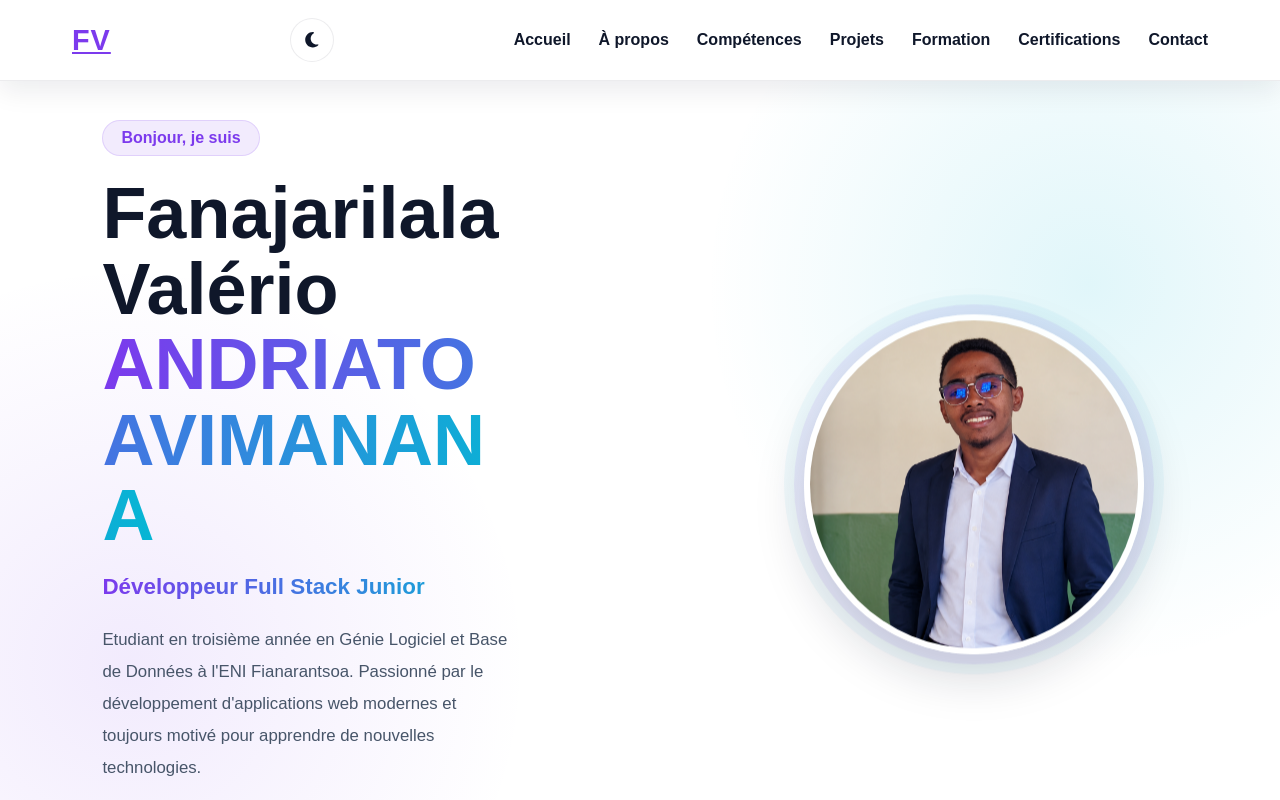
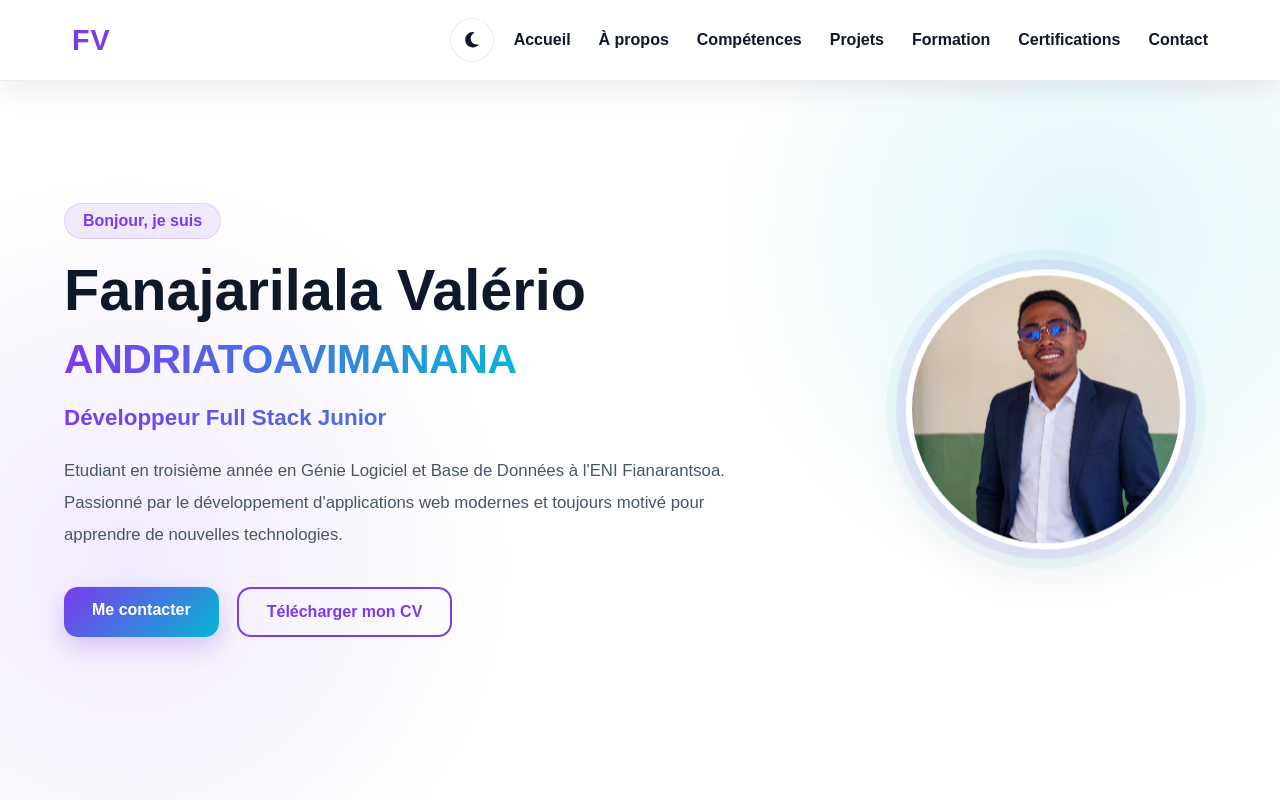
Before and after one commit to Fanajaval/mon-portfolio, a React (Vite) app: page / in a window 1280 px wide. Shown: the top 800 px of the page. Built offline with nearby package versions, Linux system fonts and the light colour scheme.

Commit message:
correction global

```diff
--- a/src/App.jsx
+++ b/src/App.jsx
@@ -23,6 +23,11 @@ function App() {
 
     if (savedTheme) {
       setTheme(savedTheme);
+      return;
+    }
+
+    if (window.matchMedia("(prefers-color-scheme: dark)").matches) {
+      setTheme("dark");
     }
 
   }, []);
--- a/src/styles/Certifications.css
+++ b/src/styles/Certifications.css
@@ -319,6 +319,30 @@
   line-height: 1.5;
 }
 
+[data-theme="dark"] .certifications {
+  background:
+    radial-gradient(
+      circle at 85% 20%,
+      rgba(6, 182, 212, 0.10),
+      transparent 30%
+    ),
+    radial-gradient(
+      circle at 10% 70%,
+      rgba(124, 58, 237, 0.12),
+      transparent 30%
+    ),
+    var(--background-color);
+}
+
+[data-theme="dark"] .cert-image-container {
+  background:
+    linear-gradient(
+      135deg,
+      rgba(124, 58, 237, 0.10),
+      rgba(6, 182, 212, 0.10)
+    );
+}
+
 @media (max-width: 992px) {
   .certifications {
     padding: 90px 6%;
--- a/src/styles/Contact.css
+++ b/src/styles/Contact.css
@@ -308,6 +308,21 @@
   font-size: 0.95rem;
 }
 
+[data-theme="dark"] .contact {
+  background:
+    radial-gradient(
+      circle at 85% 20%,
+      rgba(6, 182, 212, 0.10),
+      transparent 30%
+    ),
+    radial-gradient(
+      circle at 10% 75%,
+      rgba(124, 58, 237, 0.12),
+      transparent 30%
+    ),
+    var(--background-color);
+}
+
 @media (max-width: 768px) {
   .contact {
     padding: 80px 6%;
--- a/src/styles/Education.css
+++ b/src/styles/Education.css
@@ -262,6 +262,30 @@
   line-height: 1.6;
 }
 
+[data-theme="dark"] .education {
+  background:
+    radial-gradient(
+      circle at 90% 25%,
+      rgba(6, 182, 212, 0.10),
+      transparent 30%
+    ),
+    radial-gradient(
+      circle at 10% 75%,
+      rgba(124, 58, 237, 0.12),
+      transparent 30%
+    ),
+    var(--background-color);
+}
+
+[data-theme="dark"] .education-dot {
+  border-color: var(--background-color);
+}
+
+[data-theme="dark"] .education-card:hover {
+  box-shadow:
+    0 18px 40px rgba(0, 0, 0, 0.35);
+}
+
 @media (max-width: 768px) {
   .education {
     padding: 80px 25px;
--- a/src/styles/Footer.css
+++ b/src/styles/Footer.css
@@ -64,6 +64,10 @@
   margin-bottom: 14px;
 
   color: #ffffff;
+
+  overflow-wrap: break-word;
+  word-break: normal;
+  line-height: 1.4;
 }
 
 .footer-content h3 span {
--- a/src/styles/Hero.css
+++ b/src/styles/Hero.css
@@ -5,10 +5,9 @@
   align-items: center;
   justify-content: space-between;
 
-  gap: 260px;
+  gap: clamp(40px, 5vw, 80px);
 
   width: 100%;
-  overflow: hidden;
 
   padding: 120px 8% 80px;
 
@@ -30,9 +29,9 @@
 
 
 .hero-content {
-  flex: 1;
+  flex: 1.2;
 
-  max-width: 650px;
+  max-width: 720px;
   min-width: 0;
   width: 100%;
 }
@@ -72,9 +71,9 @@
 
 
 .hero-title {
-  font-size: clamp(2.5rem, 6vw, 4.5rem);
+  font-size: clamp(2rem, 4.5vw, 3.6rem);
 
-  line-height: 1.05;
+  line-height: 1.1;
 
   font-weight: 800;
 
@@ -83,13 +82,21 @@
   color: var(--text-color);
 
   overflow-wrap: break-word;
-  word-break: break-word;
+  word-break: normal;
 
   transition: color 0.3s ease;
 }
 
 
 .hero-title span {
+  display: inline-block;
+
+  font-size: clamp(1.5rem, 3.2vw, 2.75rem);
+
+  letter-spacing: -0.01em;
+
+  max-width: 100%;
+
   background: linear-gradient(
     90deg,
     var(--primary-color),
@@ -209,7 +216,7 @@
 }
 
 .hero-image {
-  flex: 1;
+  flex: 0 1 340px;
 
   display: flex;
 
@@ -224,24 +231,28 @@
 
 
 .profile-image {
-  width: 340px;
+  width: min(340px, 100%);
 
-  height: 340px;
+  height: min(340px, 100%);
+
+  aspect-ratio: 1;
 
   object-fit: cover;
 
   border-radius: 50%;
 
-  border: 6px solid rgba(255, 255, 255, 0.9);
+  border: 6px solid var(--surface-color);
 
   box-shadow:
-    0 20px 50px rgba(15, 23, 42, 0.18),
+    0 20px 50px var(--shadow-color),
     0 0 0 10px rgba(124, 58, 237, 0.08),
     0 0 0 20px rgba(6, 182, 212, 0.05);
 
   animation: float 5s ease-in-out infinite;
 
-  transition: transform 0.3s ease;
+  transition:
+    transform 0.3s ease,
+    border-color 0.3s ease;
 }
 
 
@@ -260,6 +271,39 @@
 
   100% {
     transform: translateY(0px);
+  }
+}
+
+[data-theme="dark"] .hero {
+  background:
+    radial-gradient(
+      circle at 85% 30%,
+      rgba(6, 182, 212, 0.14),
+      transparent 30%
+    ),
+    radial-gradient(
+      circle at 10% 70%,
+      rgba(124, 58, 237, 0.14),
+      transparent 30%
+    ),
+    var(--background-color);
+}
+
+[data-theme="dark"] .profile-image {
+  box-shadow:
+    0 20px 50px rgba(0, 0, 0, 0.4),
+    0 0 0 10px rgba(124, 58, 237, 0.12),
+    0 0 0 20px rgba(6, 182, 212, 0.08);
+}
+
+@media (min-width: 993px) and (max-width: 1280px) {
+  .hero {
+    padding: 120px 5% 80px;
+  }
+
+  .profile-image {
+    width: min(280px, 100%);
+    height: min(280px, 100%);
   }
 }
 
@@ -308,6 +352,10 @@
     font-size: 1.6rem;
   }
 
+  .hero-title span {
+    font-size: 1.35rem;
+  }
+
 
   .hero-subtitle {
     font-size: 1.15rem;
--- a/src/styles/Navbar.css
+++ b/src/styles/Navbar.css
@@ -24,8 +24,8 @@
   margin: 0 auto;
 
   display: flex;
-  justify-content: space-between;
   align-items: center;
+  gap: 20px;
 
   padding: 18px 32px;
 }
@@ -36,11 +36,14 @@
   color: var(--primary-color);
   letter-spacing: 1px;
   cursor: pointer;
-  transition: transform 0.3s ease;
+  text-decoration: none;
+  margin-right: auto;
+  transition: transform 0.3s ease, color 0.3s ease;
 }
 
 .logo:hover {
   transform: scale(1.05);
+  color: var(--primary-color);
 }
 
 .nav-links {
@@ -144,6 +147,12 @@
   gap: 12px;
 }
 
+.theme-btn:focus-visible,
+.menu-btn:focus-visible {
+  outline: 2px solid var(--primary-color);
+  outline-offset: 2px;
+}
+
 @media (max-width: 768px) {
   .navbar {
     padding: 16px 20px;
```
